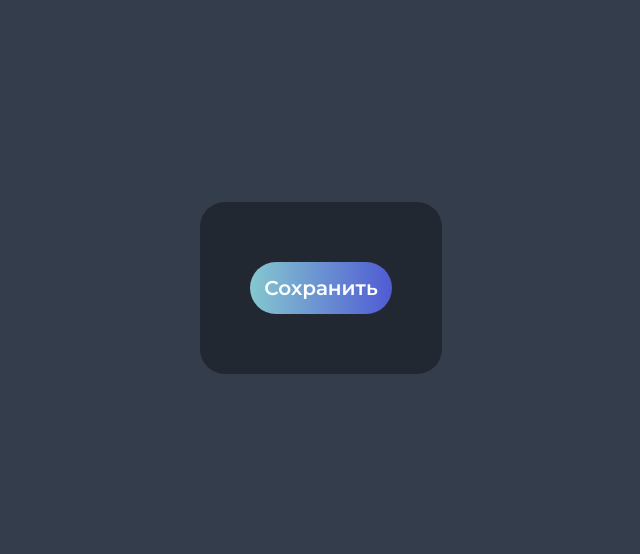
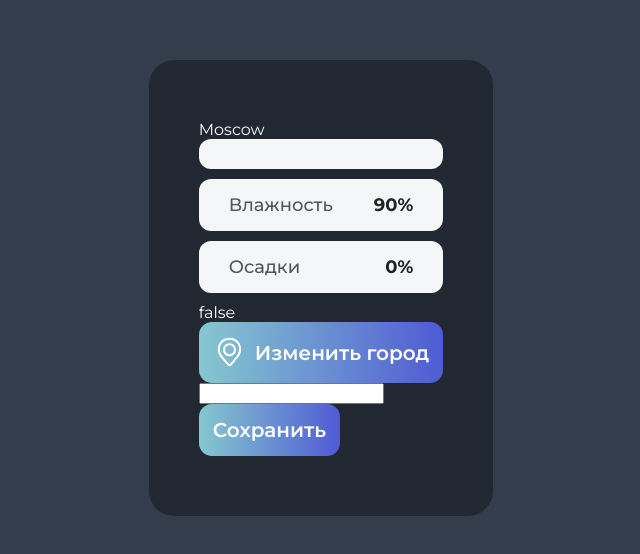
Before and after one commit to FomaUnbeliever/PurpleSchoolCardgame, a Vue app: page / in a window 1280 px wide. Shown: the part 120-674 px from the top of the page, without its empty margins (319-959 px from the left). Built offline with nearby package versions, Linux system fonts and the light colour scheme.

Commit message:
закончил 6 модуль

```diff
--- a/src/App.vue
+++ b/src/App.vue
@@ -1,16 +1,33 @@
 <script setup>
- import Button from "./Button.vue";
+import { ref } from 'vue'
+import CitySelect from './components/CitySelect.vue'
+import Stat from './components/Stat.vue'
+
+let savedCity = ref('Moscow')
+let data =  ref({
+  humidity: 90,
+});
+
+
+
+async function getCity(city) {
+  savedCity.value = city;
+  data.value.humidity = "20";
+}
 </script>
 
 <template>
   <main class="main">
-    <Button>Сохранить</Button>
+    {{ savedCity }}
+    <Stat v-bind="data"></Stat>
+    <Stat label="Влажность" :stat="data.humidity +'%'"/>
+    <Stat label="Осадки" stat="0%"></Stat>
+    <CitySelect @select-city="getCity" />
   </main>
-
 </template>
 
 <style scoped>
-.main{
+.main {
     background: var(--color-bg-main);
     padding: 60px 50px;
     border-radius: 25px;
--- a/src/Button.vue
+++ /dev/null
@@ -1,29 +0,0 @@
-<script setup>
-
-</script>
-<template>
-    <button class="button">
-        <div>
-            <slot name="icon" />
-            <slot name="text" />
-        </div>
-        <slot />
-    </button>
-</template>
-
-<style scoped>
-    .button {
-        border: none;
-        border-radius: 100px;
-        background: var(--gradient);
-        padding: 14px;
-        font-family: var(--font);
-        font-size: 20px;
-        font-weight: 600;
-        color: var(--primary);
-        cursor: pointer;
-    }
-    .button:hover{
-         background: var(--gradient-inverted);
-    }
-</style>
--- /dev/null
+++ b/src/components/Button.vue
@@ -0,0 +1,31 @@
+<script setup>
+defineOptions({
+  inheritAttrs: true,
+})
+</script>
+
+<template>
+  <button class="button" v-on="$attrs">
+    <slot></slot>
+  </button>
+</template>
+
+<style scoped>
+.button {
+    border: none;
+    border-radius: 13px;
+    background: var(--gradient);
+    padding: 14px;
+    font-family: var(--font);
+    font-size: 20px;
+    font-weight: 600;
+    color: var(--primary);
+    cursor: pointer;
+    display: flex;
+    gap: 9px;
+    align-items: center;
+}
+.button:hover{
+    background: var(--gradient-inverted);
+}
+</style>
--- /dev/null
+++ b/src/components/CitySelect.vue
@@ -0,0 +1,32 @@
+<script setup>
+import { ref } from 'vue'
+import IconLocation from '../icons/IconLocation.vue'
+import Button from './Button.vue'
+
+const emit = defineEmits({
+    selectCity(payload){
+        return payload;
+    },
+});
+
+let isEdited = ref(false);
+
+function select() {
+    isEdited.value = false;
+  emit("selectCity", "London");
+}
+
+function edit(){
+    isEdited.value = true;
+}
+</script>
+
+<template>
+    {{ isEdited }}
+  <Button @click="edit()">
+    <IconLocation />
+    Изменить город
+  </Button>
+  <input />
+  <Button @click="select">Сохранить</Button>
+</template>
--- /dev/null
+++ b/src/components/Stat.vue
@@ -0,0 +1,35 @@
+<script setup>
+defineProps({
+  label: String,
+  stat: String
+})
+</script>
+
+<template>
+  <div class="stat">
+    <span class="stat__label">{{ label }}</span>
+    <span class="stat__value">{{ stat }}</span>
+  </div>
+</template>
+
+<style scoped>
+.stat {
+  display: flex;
+  justify-content: space-between;
+  align-items: center;
+  background: var(--color-contrast-bg, #f4f6f8);
+  padding: 15px 30px;
+  border-radius: 12px;
+  margin-bottom: 10px;
+}
+.stat__label {
+  font-size: 18px;
+  color: #555;
+  font-weight: 500;
+}
+.stat__value {
+  font-size: 18px;
+  color: #222;
+  font-weight: 700;
+}
+</style>
--- /dev/null
+++ b/src/icons/IconLocation.vue
@@ -0,0 +1,22 @@
+<script setup></script>
+<template>
+<svg
+ width="33"
+ height="33"
+ viewBox="0 0 33 33"
+fill="none"
+    xmlns="http://www.w3.org/2000/svg"
+  >
+<path
+fill-rule="evenodd"
+clip-rule="evenodd"
+d="M9.96875 13.75C9.96875 10.1429 12.8929 7.21875 16.5 7.21875C20.1071 7.21875 23.0313 10.1429 23.0313 13.75C23.0313 17.3571 20.1071 20.2812 16.5 20.2812C12.8929 20.2812 9.96875 17.3571 9.96875 13.75ZM16.5 9.28125C14.032 9.28125 12.0313 11.282 12.0313 13.75C12.0313 16.218 14.032 18.2188 16.5 18.2188C18.968 18.2188 20.9688 16.218 20.9688 13.75C20.9688 11.282 18.968 9.28125 16.5 9.28125Z"
+fill="white"
+/>
+<path
+fill-rule="evenodd"
+clip-rule="evenodd"
+d="M4.846 12.1782C5.3332 6.26758 10.2724 1.71875 16.203 1.71875H16.797C22.7276 1.71875 27.6668 6.26758 28.154 12.1782C28.4157 15.3532 27.435 18.506 25.4183 20.9723L18.8278 29.0322C17.6247 30.5036 15.3753 30.5036 14.1722 29.0322L7.5817 20.9723C5.56505 18.506 4.58429 15.3532 4.846 12.1782ZM16.203 3.78125C11.3458 3.78125 7.30055 7.50678 6.90153 12.3476C6.68371 14.9901 7.49997 17.6141 9.17838 19.6667L15.7688 27.7267C16.1467 28.1888 16.8533 28.1888 17.2312 27.7267L23.8216 19.6667C25.5 17.6141 26.3163 14.9901 26.0985 12.3476C25.6995 7.50678 21.6542 3.78125 16.797 3.78125H16.203Z"
+fill="white"/>
+</svg>
+</template>
```
Also changed, not shown: src/4prakita.vue (deleted, +0 -7 lines), src/assets/location.svg (added), 1 other file (tests, documents, lock files or other folders).
